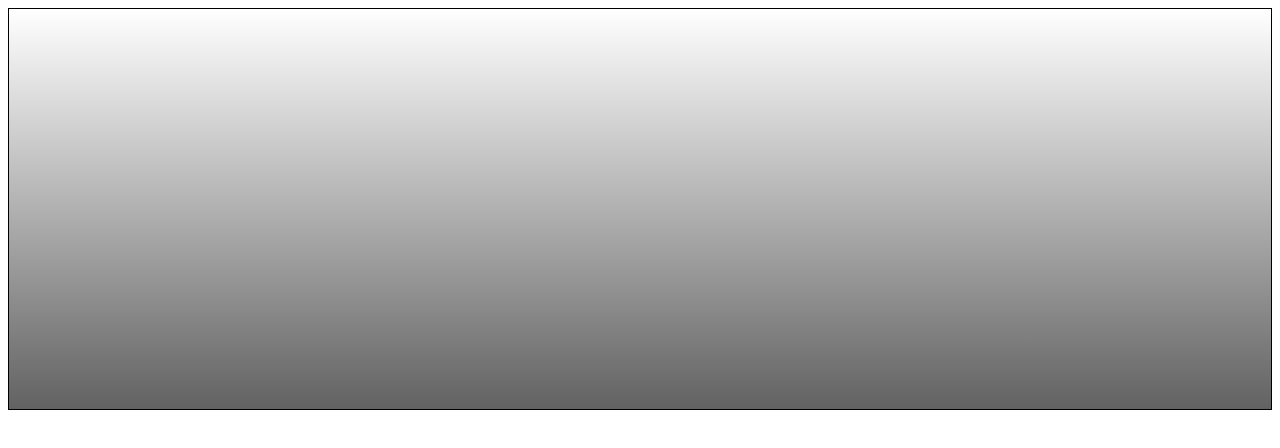
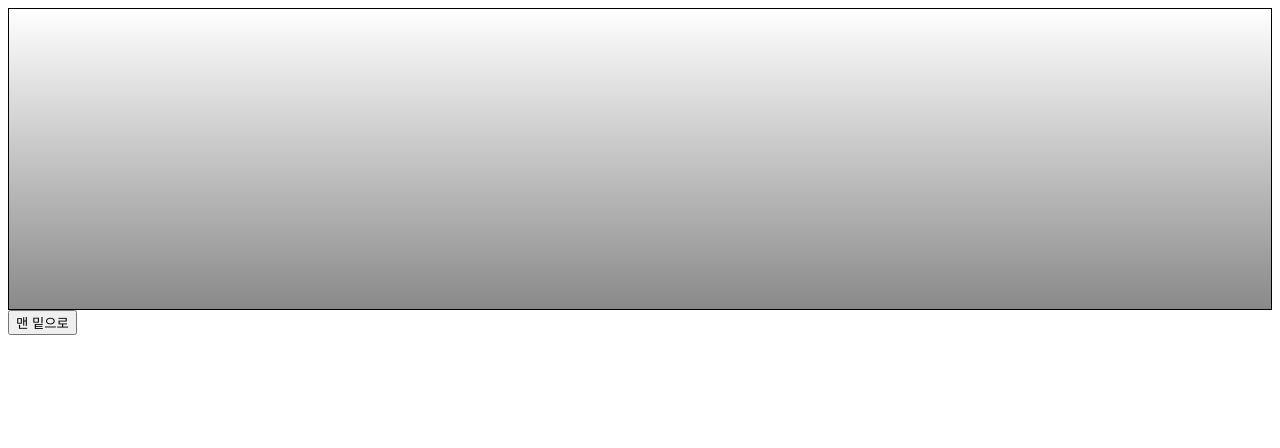
Before and after one commit to kororo11/Technology_React, a React (Create React App) app in the folder 03/hello-react/: page / in a window 1280 px wide. Shown: the top 448 px of the page. Built offline with nearby package versions, Linux system fonts and the light colour scheme.

Commit message:
ref: 컴포넌트에 메서드 생성

```diff
--- a/03/hello-react/src/App.js
+++ b/03/hello-react/src/App.js
@@ -3,7 +3,14 @@ import ScrollBox from './ScrollBox';
 
 class App extends Component {
 	render() {
-		return <ScrollBox />;
+		return (
+			<div>
+				<ScrollBox ref={ref => (this.scrollBox = ref)} />
+				<button onClick={() => this.scrollBox.scrollToBottom()}>
+					맨 밑으로
+				</button>
+			</div>
+		);
 	}
 }
 
--- a/03/hello-react/src/ScrollBox.js
+++ b/03/hello-react/src/ScrollBox.js
@@ -1,10 +1,21 @@
 import React, { Component } from 'react';
 
 class ScrollBox extends Component {
+	/*
+        scrollTop: 세로 스크롤바 위치(0 ~ 350)
+        scrollHeight: 스크롤이 있는 박스 안의 div 높이(650)
+        clientHeight: 스크롤이 있는 박스의 높이(300)
+    */
+
+	scrollToBottom = () => {
+		const { scrollHeight, clientHeight } = this.box;
+		this.box.scrollTop = scrollHeight - clientHeight;
+	};
+
 	render() {
 		const style = {
 			border: '1px solid black',
-			height: '400px',
+			height: '300px',
 			with: '300px',
 			overflow: 'auto',
 			position: 'relative',
```
